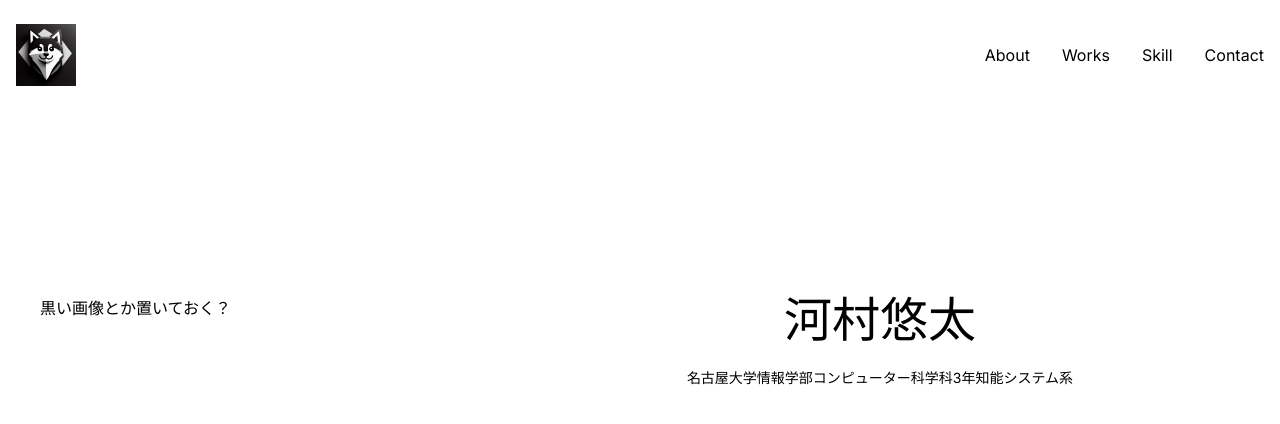
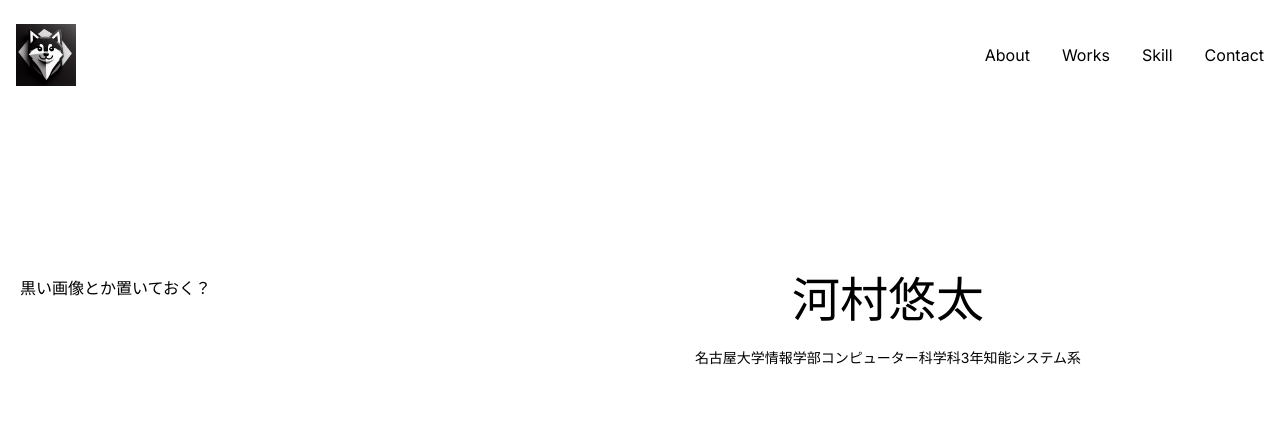
Before and after one commit to YutaK1026/portfolio, a Next.js app in the folder app/: page /about in a window 1280 px wide. Shown: the top 424 px of the page. Built offline with nearby package versions, Linux system fonts and the light colour scheme.

Commit message:
change-margin変更

```diff
--- a/app/src/app/layout.tsx
+++ b/app/src/app/layout.tsx
@@ -19,7 +19,7 @@ export default function RootLayout({
     <html lang="en">
       <body className={inter.className}>
         <Header/>
-        <div className='m-10'>
+        <div className='m-5'>
           {children}
         </div>
       </body>
```
